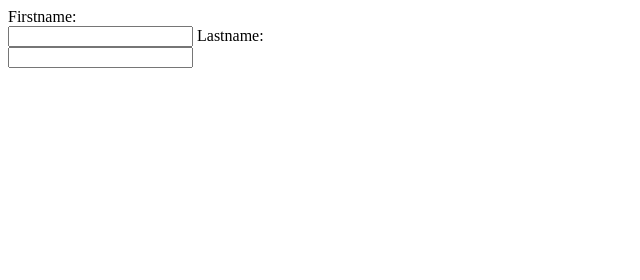
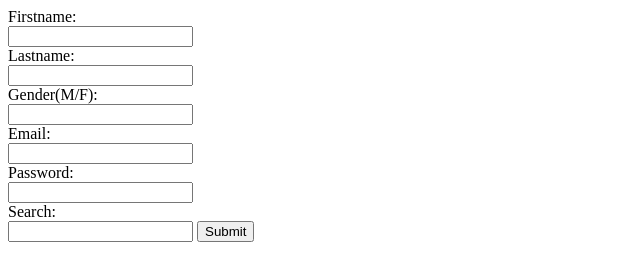
Before and after one commit to karan-pharate/ui-assignment, a plain HTML site: page htmlForm.html in a window 1280 px wide. Shown: the whole page, without its empty margins (0-640 px from the left). Drawn offline with Linux system fonts and the light colour scheme.

Commit message:
adds HTML 5 validations

```diff
--- a/htmlForm.html
+++ b/htmlForm.html
@@ -3,9 +3,19 @@
 <body>
     <form>
         Firstname:<br>
-        <input type="text" name="Firstname">
+        <input type="text" name="Firstname" required><br>
         Lastname:<br>
-        <input type="text" name="Lastname">
+        <input type="text" name="Lastname" required><br>
+        Gender(M/F): <br>
+        <input type="text" name="gender" required pattern="[mM]|[fF]"><br>
+        Email:<br>
+        <input type="text" name="email" required pattern ="[a-z0-9._%+-]+@[a-z0-9.-]+\.[a-z]{2,}$"><br>
+        Password:<br>
+        <input type="text" name="password" required pattern ="(?=.*\d)(?=.*[a-z])(?=.*[A-Z]).{8,}" title="Must contain at least one number one uppercase one lowercase letter, and at least 8 or more characters."><br>
+        Search:<br>
+        <input type="search">
+        <input type="submit">
+
     </form>
 </body>
 </html>
```
